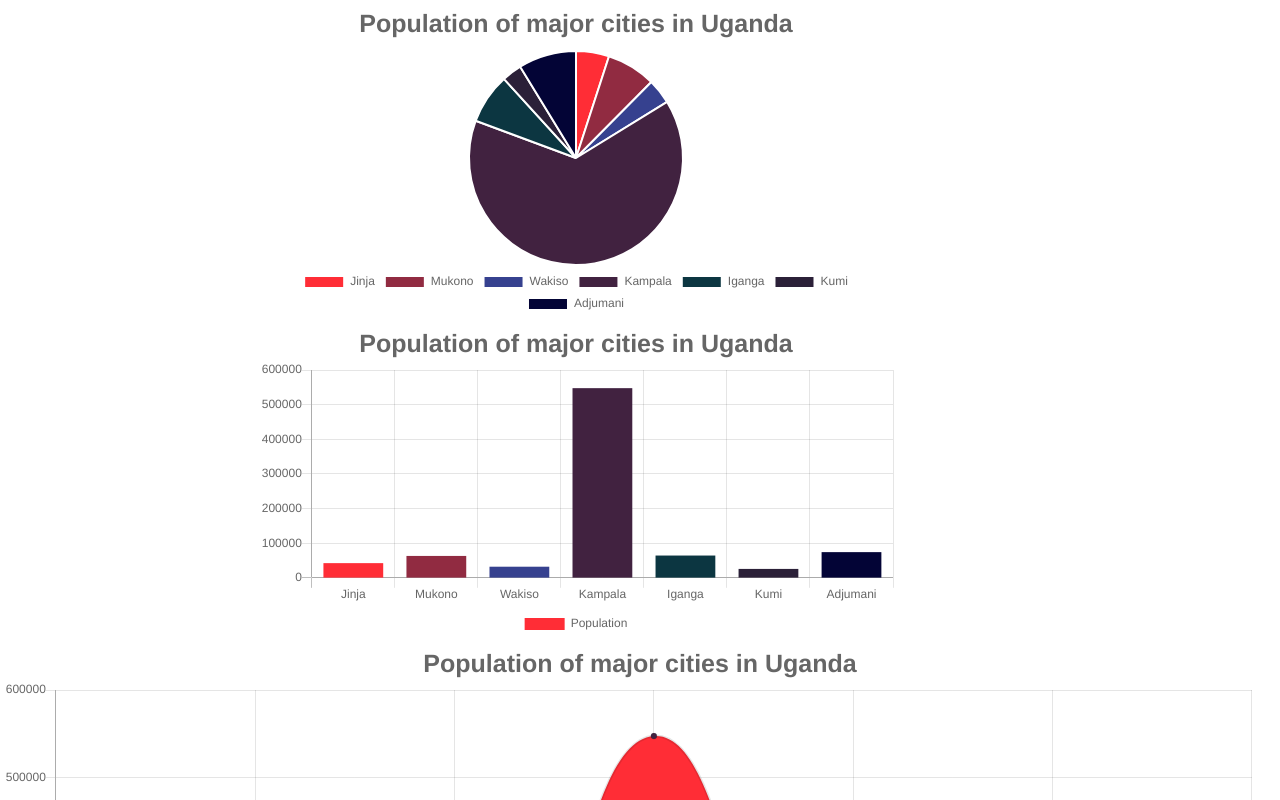
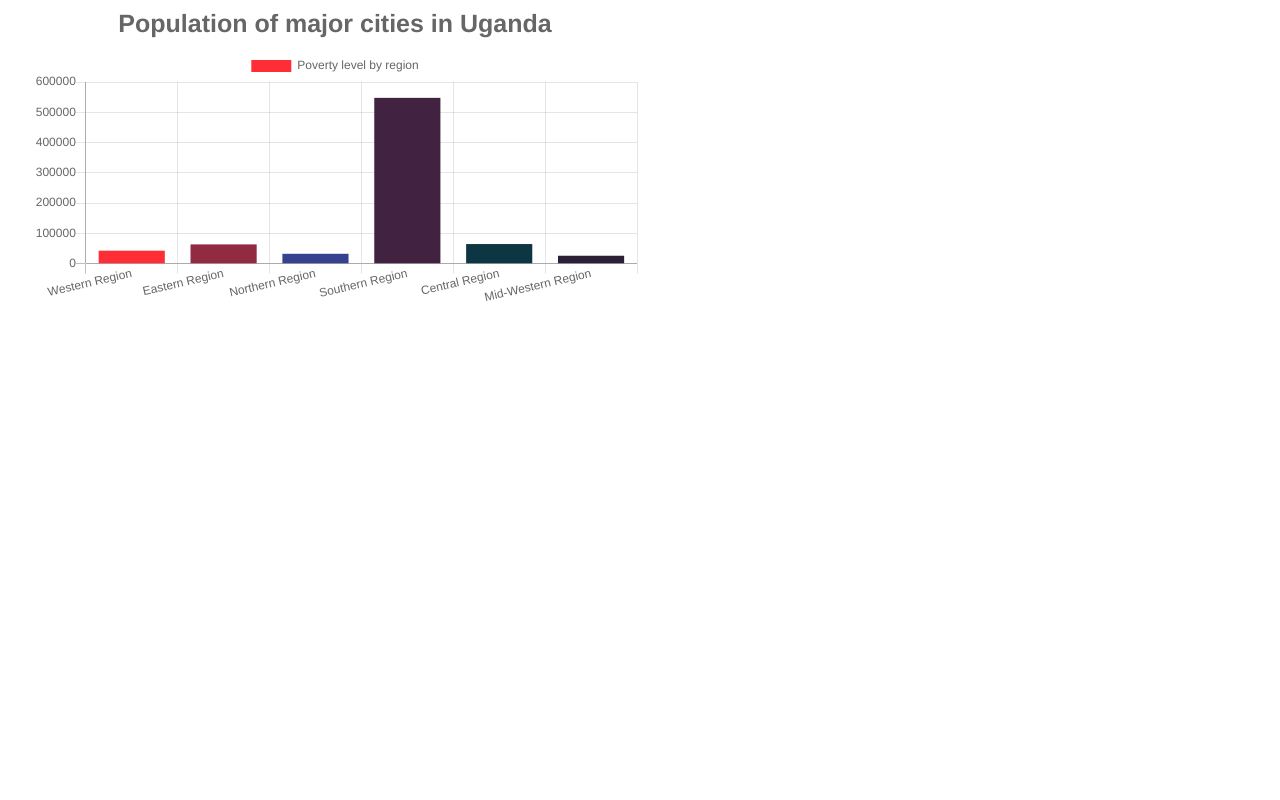
Before and after one commit to luigimorel/sample-react-charts, a React (Create React App) app: page / in a window 1280 px wide. Shown: the top 800 px of the page. Built offline with nearby package versions, Linux system fonts and the light colour scheme.

Commit message:
Added the bar graph

```diff
--- a/src/App.css
+++ b/src/App.css
@@ -1,5 +1,12 @@
-.app {
-  margin-left: 20%;
-  left: 20%;
-  width: 50%;
+body {
+  background-color: #fff;
+  margin: 0;
+  padding: 0;
 }
+
+div.container {
+  margin-left: 30px;
+  margin-right: 30px;
+  display: grid;
+  grid-template-columns: repeat(2, 1fr);
+}
--- a/src/App.js
+++ b/src/App.js
@@ -1,11 +1,16 @@
 import React from "react";
-import Chart from "./Chart";
+// import Chart from "./Chart";
+import BarGraph from "./components/BarGraph";
 import "./App.css";
 
 function App() {
   return (
-    <div className="body">
-      <Chart legendPosition="bottom" />
+    <div>
+      <div className="container">
+        <BarGraph legendPosition="top" />
+      </div>
+
+      {/* <Chart legendPosition="bottom" /> */}
     </div>
   );
 }
--- a/src/components/BarGraph.js
+++ b/src/components/BarGraph.js
@@ -0,0 +1,61 @@
+import React, { Component } from "react";
+import { Bar } from "react-chartjs-2";
+export default class BarGraph extends Component {
+  constructor(props) {
+    super(props);
+    this.state = {
+      ChartData: {
+        labels: [
+          "Western Region",
+          "Eastern Region",
+          "Northern Region",
+          "Southern Region",
+          "Central Region",
+          "Mid-Western Region",
+        ],
+        datasets: [
+          {
+            label: "Poverty level by region",
+            data: [42434, 63232, 32143, 547578, 64367, 25754, 74213],
+            backgroundColor: [
+              "rgba(255,45,54,10)",
+              "rgba(145,43,65,40)",
+              "rgba(54, 65, 143, 12)",
+              "rgba(65,34,64,87)",
+              "rgba(12,54, 65,2)",
+              "rgba(43,32,56,76)",
+              "rgba(3, 4,54,3)",
+            ],
+          },
+        ],
+      },
+    };
+  }
+  static defaultProps = {
+    displayTitle: true,
+    displayLegend: true,
+    legendPosition: "right",
+  };
+  render() {
+    return (
+      <div>
+        <div className="app">
+          <Bar
+            data={this.state.ChartData}
+            options={{
+              title: {
+                display: this.props.displayTitle,
+                text: "Population of major cities in Uganda",
+                fontSize: 25,
+              },
+              legend: {
+                display: this.props.displayLegend,
+                position: this.props.legendPosition,
+              },
+            }}
+          />
+        </div>
+      </div>
+    );
+  }
+}
```
